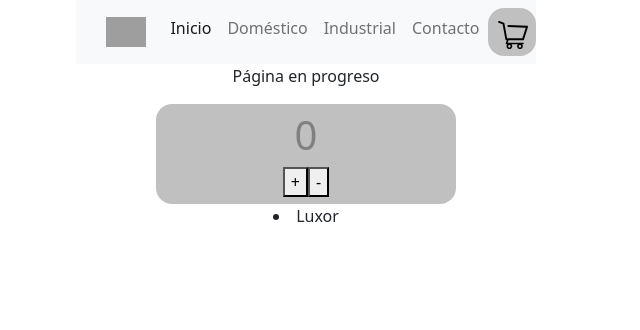
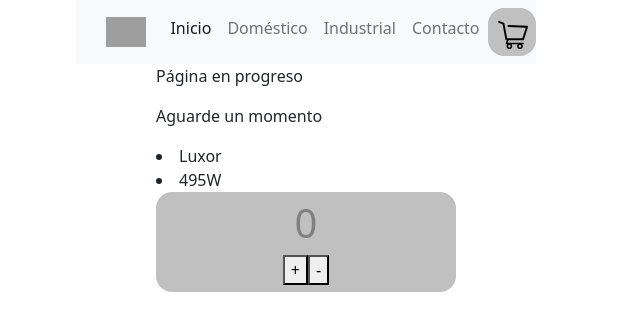
Before and after one commit to santiamm1/ReactApp, a React (Create React App) app in the folder react-coder/: page / in a window 1280 px wide. Shown: the top 330 px of the page, without its empty margins (334-974 px from the left). Built offline with nearby package versions, Linux system fonts and the light colour scheme; grey boxes are pictures that could not be loaded.

Commit message:
react190921

```diff
--- a/react-coder/src/App.js
+++ b/react-coder/src/App.js
@@ -6,8 +6,14 @@ import NavBar from './components/NavBar'
 import ItemListContainer from './components/ItemListContainer';
 import ItemCount from './components/ItemCount'
 import ItemList from './components/ItemList'
+import ItemDetailContainer from './components/ItemDetailContainer'
 
 const App = () => {
+
+  const message = () => {
+
+  }
+
   return (
     <div>
       <header>
@@ -15,13 +21,11 @@ const App = () => {
       </header>
       <body>
         <div>
-          <ItemListContainer/>
-        </div>
-        <div>
+          <ItemListContainer function={() => console.log('En progreso')} label='Página en progreso'/>
+          <ItemListContainer function={() => console.log('En progreso')} label='Aguarde un momento'/>
+          <ItemList/>
+          <ItemDetailContainer/>
           <ItemCount/>
-        </div>
-        <div>
-          <ItemList/>
         </div>
       </body>
     </div>
--- /dev/null
+++ b/react-coder/src/components/ItemDetailContainer.js
@@ -0,0 +1,33 @@
+import { useState,useEffect } from "react"
+
+const products = [
+    {detail: '495W', origin: 'Alemania' }
+]
+
+function getItem() {
+
+    return new Promise ((resolve,reject) => {
+    setTimeout(() => resolve(products), 2000)
+    })
+
+}
+
+const ItemDetailContainer = () => {
+    const [itemSolar, setItemSolar] = useState([])
+
+    useEffect(() =>{
+        const list = getItem()
+
+        list.then( list => {
+        setItemSolar(list)
+    })
+}, [])
+
+    return (
+    <div className="panel">
+        { itemSolar.map(e => <li key={e.id}>{e.detail}</li>)}
+    </div>
+    )
+}
+
+export default ItemDetailContainer
--- a/react-coder/src/components/ItemListContainer.js
+++ b/react-coder/src/components/ItemListContainer.js
@@ -1,9 +1,10 @@
-const ItemListContainer = () => {
+import {Component} from 'react'
+
+
+const ItemListContainer = (props) => {
     return (
         <div className="ItemList">
-            <p>
-                Página en progreso
-            </p>
+            <p className='message'>{props.label}</p>
         </div>
     )
 }
```
